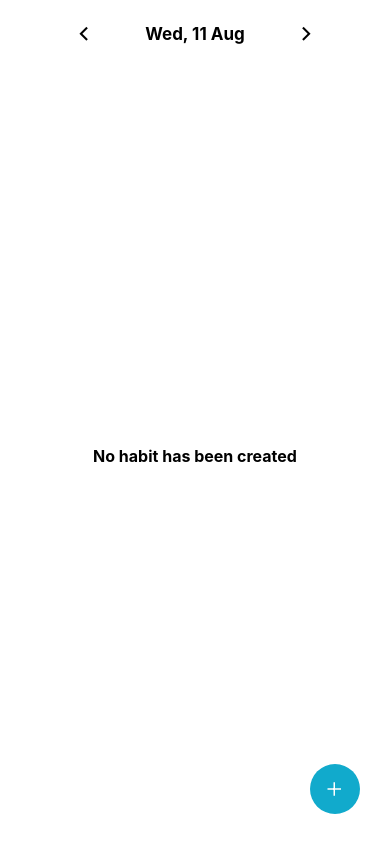
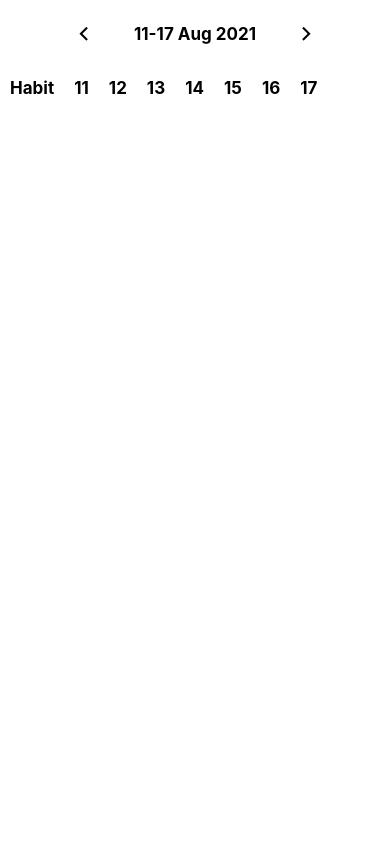
Before and after one commit to jakub-wawrzyniak/small-habitTracker, a React Native app: screen / in a window 390 px wide. Built offline with nearby package versions, Linux system fonts and the light colour scheme.

Commit message:
First iteration of the StatView

```diff
--- a/App.js
+++ b/App.js
@@ -1,9 +1,12 @@
 import React, { useState, useEffect } from 'react'
 import { data } from './src/utils'
+import MainView from './src/mainView'
 import EditView from './src/editView'
-import MainView from './src/mainView'
+import StatView from './src/statView'
 
 const App = () => {
+  return <StatView/>
+
   const [date, setDate] = useState(new Date())
   const [habits, setHabits] = useState(null)
   const [toEditId, setToEditId] = useState(null)
--- /dev/null
+++ b/src/components.js
@@ -0,0 +1,69 @@
+import React from 'react'
+import {View, StyleSheet, Text, Pressable} from 'react-native'
+import Icon from 'react-native-vector-icons/Ionicons'
+import {style} from './style'
+
+const CenteredMessage = ({children}) => {
+    const st = StyleSheet.create({
+        view: {
+            flex: 1,
+            justifyContent: 'center',
+            alignItems: 'center',
+        },
+        text: {
+            textAlign: "center",
+            fontWeight: 'bold',
+            fontSize: 16
+        }
+    })
+    return <View style={st.view}>
+        <Text style={st.text}>{children}</Text>
+    </View>
+}
+
+const DateSelector = ({onPrev, onNext, onPress, children}) => {
+    const st = StyleSheet.create({
+        outerView: {
+            flexDirection: 'row',
+            justifyContent: 'center',
+            marginVertical: 10,
+        },
+        innerView: {
+            paddingVertical: 10,
+            paddingHorizontal: 25,
+            width: "90%",
+            flexDirection: 'row',
+            alignItems: 'center',
+            justifyContent: 'space-between',
+        },
+        text: {
+            fontSize: 17,
+            fontWeight: 'bold',
+            textAlign: 'center',
+        },
+        el: {
+          paddingHorizontal: 15,
+          paddingVertical: 2,
+        }
+    })
+
+    return <View style={[style.appFrame, st.outerView]}>
+        <View style={st.innerView}>
+            <Pressable onPress={onPrev} style={st.el}>
+                <Icon name={"chevron-back-outline"} size={22}/>
+            </Pressable>
+            <Pressable onPress={onPress} style={st.el}><Text style={st.text}>{
+                children
+                /*  */
+            }</Text></Pressable>
+            <Pressable onPress={onNext} style={st.el}>
+                <Icon name={"chevron-forward-outline"} size={22}/>
+            </Pressable>
+        </View>
+    </View>
+}
+
+export {
+    CenteredMessage,
+    DateSelector
+}
--- a/src/mainView.js
+++ b/src/mainView.js
@@ -4,72 +4,23 @@ import { style, colors } from './style';
 import { View, Pressable, FlatList,
     Text, StyleSheet, Modal } from 'react-native'
 import DateTimePicker from '@react-native-community/datetimepicker'
+import { CenteredMessage, DateSelector } from './components'
 
-const CenteredMessage = ({children}) => {
-    const st = StyleSheet.create({
-        view: {
-            flex: 1,
-            justifyContent: 'center',
-            alignItems: 'center',
-        },
-        text: {
-            textAlign: "center",
-            fontWeight: 'bold',
-            fontSize: 16
-        }
-    })
-    return <View style={st.view}>
-        <Text style={st.text}>{children}</Text>
-    </View>
+const DaySelector = ({date, setDate, onPress}) => {
+  const handleDaySwitch = (isNext) => {
+    let off = isNext ? 1 : -1
+    off *= 24 * 60 * 60 * 1000
+    const newDate = new Date(date.getTime() + off)
+    setDate(newDate)
+  }
+  return <DateSelector
+    onPrev={() => handleDaySwitch(false)}
+    onNext={() => handleDaySwitch(true)}
+    onPress={onPress}>
+    {date.toUTCString().slice(0, 11)}
+  </DateSelector>
 }
 
-const DateSelecor = ({date, setDate, onPress}) => {
-    const st = StyleSheet.create({
-        outerView: {
-            flexDirection: 'row',
-            justifyContent: 'center',
-            marginVertical: 10,
-        },
-        innerView: {
-            paddingVertical: 10,
-            paddingHorizontal: 25,
-            width: "90%",
-            flexDirection: 'row',
-            alignItems: 'center',
-            justifyContent: 'space-between',
-        },
-        text: {
-            fontSize: 17,
-            fontWeight: 'bold',
-            textAlign: 'center',
-        },
-        el: {
-          paddingHorizontal: 15,
-          paddingVertical: 2,
-        }
-    })
-
-    const handleDaySwitch = (isNext) => {
-        let off = isNext ? 1 : -1
-        off *= 24 * 60 * 60 * 1000
-        const newDate = new Date(date.getTime() + off)
-        setDate(newDate)
-    }
-
-    return <View style={[style.appFrame, st.outerView]}>
-        <View style={st.innerView}>
-            <Pressable onPress={()=>handleDaySwitch(false)} style={st.el}>
-                <Icon name={"chevron-back-outline"} size={22}/>
-            </Pressable>
-            <Pressable onPress={onPress} style={st.el}><Text style={st.text}>{
-                date.toUTCString().slice(0, 11)
-            }</Text></Pressable>
-            <Pressable onPress={()=>handleDaySwitch(true)} style={st.el}>
-                <Icon name={"chevron-forward-outline"} size={22}/>
-            </Pressable>
-        </View>
-    </View>
-}
 
 const HabitStatusButtons = ({habit, editHabitStatus}) => {
   const style = StyleSheet.create({
@@ -211,7 +162,7 @@ const MainView = ({
         value={date}
         onChange={(e, newDate) => {setDate(newDate); setIsCalendarVisible(false)}}
     /></Modal>
-    <DateSelecor date={date} setDate={setDate} onPress={()=>setIsCalendarVisible(true)}/>
+    <DaySelector date={date} setDate={setDate} onPress={()=>setIsCalendarVisible(true)}/>
     {habits === null &&
         <CenteredMessage>Loading...</CenteredMessage>}
     {habits !== null &&
--- /dev/null
+++ b/src/statView.js
@@ -0,0 +1,137 @@
+import React, { useEffect, useState } from 'react'
+import Icon from 'react-native-vector-icons/Ionicons'
+import { View, Text, Pressable, StyleSheet, FlatList } from 'react-native'
+import { style, colors } from './style'
+import { data } from './utils'
+import { CenteredMessage, DateSelector } from './components'
+
+const DAY = 1000*60*60*24
+
+const WeekSelector = ({date, setDate}) => {
+    const in6Days = new Date()
+    in6Days.setTime(date.getTime()+DAY*6)
+
+    const handleWeekChange = (isNext) => {
+        const off = isNext ? 7*DAY : -7*DAY
+        const newDate = new Date()
+        newDate.setTime(date.getTime() + off)
+        setDate(newDate)
+    }
+
+    return <DateSelector
+        onNext={() => handleWeekChange(true)}
+        onPrev={() => handleWeekChange(false)}
+        onPress={()=>{}}>
+        {date.getDate()}-{in6Days.getDate()}
+        {` ${date.toUTCString().slice(8, 16)}`}
+    </DateSelector>
+}
+
+const Column = ({header, data, renderer}) => {
+    const st = StyleSheet.create({
+        view: {
+            margin: 5,
+            padding: 5,
+            borderColor: colors.dark,
+            justifyContent: 'flex-start',
+            alignItems: 'center'
+        },
+        list: {},
+        text: {
+            fontSize: 17,
+            fontWeight: 'bold',
+            marginBottom: 10,
+        },
+        icon: {
+            marginVertical: 5,
+        }
+    })
+
+    return <View style={st.view}>
+        <Text style={st.text}>{header}</Text>
+        <FlatList style={st.list} data={data} renderItem={renderer} />
+    </View>
+}
+
+const DayStat = ({habits, date}) => {
+    const renderer = ({item: habit}) => {
+        let name = habit.isDone
+            ? 'checkmark'
+            : habit.isMissed
+                ? 'close'
+                : 'remove'
+        name += '-outline'
+        return <Icon style={{marginVertical: 5}} key={habit.id} name={name} color={colors.dark} size={22} />
+    }
+    return <Column header={date.getDate()}
+        data={habits} renderer={renderer}/>
+}
+
+const LabelColumn = ({habits}) => {
+    const st = StyleSheet.create({
+        text: {
+            fontSize: 17,
+            marginVertical: 5,
+        }
+    })
+    const renderer = ({item: habit}) => {
+        return <Text style={st.text}>{habit.title}</Text>
+    }
+    return <Column header={"Habit"}
+        data={habits} renderer={renderer}/>
+}
+
+const StatView = () => {
+    const [date, setDate] = useState(new Date())
+    const [habits, setHabits] = useState(null)
+
+    const getHabits = async () => {
+        const promises = []
+        for (let off = 0; off < DAY*7; off += DAY) {
+            const thisDate = new Date()
+            thisDate.setTime(date.getTime() + off)
+            const dateStamp = thisDate.toDateString()
+            promises.push(data.getHabits(dateStamp))
+        }
+        const newHabits = []
+        for (let i = 0; i < 7; i++)
+            newHabits[i] = await promises[i]
+        setHabits(newHabits)
+    }
+    useEffect(getHabits, [date])
+
+    const st = StyleSheet.create({
+        view: {
+            flex: 1,
+        },
+        innerView: {
+            flexDirection: 'row',
+        },
+        list: {
+            flexDirection: 'column'
+        }
+    })
+
+    if (habits === null) return <View style={st.view}>
+        <WeekSelector date={date} setDate={setDate}/>
+        <CenteredMessage>Loading...</CenteredMessage>
+    </View>
+
+    const renderItem = ({item: habits, index}) => {
+        const statDate = new Date()
+        statDate.setTime(date.getTime() + index*DAY)
+        return <DayStat date={statDate} habits={habits}/>
+    }
+
+    return <View style={st.view}>
+        <WeekSelector date={date} setDate={setDate}/>
+        <View style={st.innerView}>
+            <LabelColumn habits={habits[0]}/>
+            <FlatList horizontal={true} data={habits}
+                renderItem={renderItem}
+            />
+        </View>
+    </View>
+}
+
+export default StatView
```
